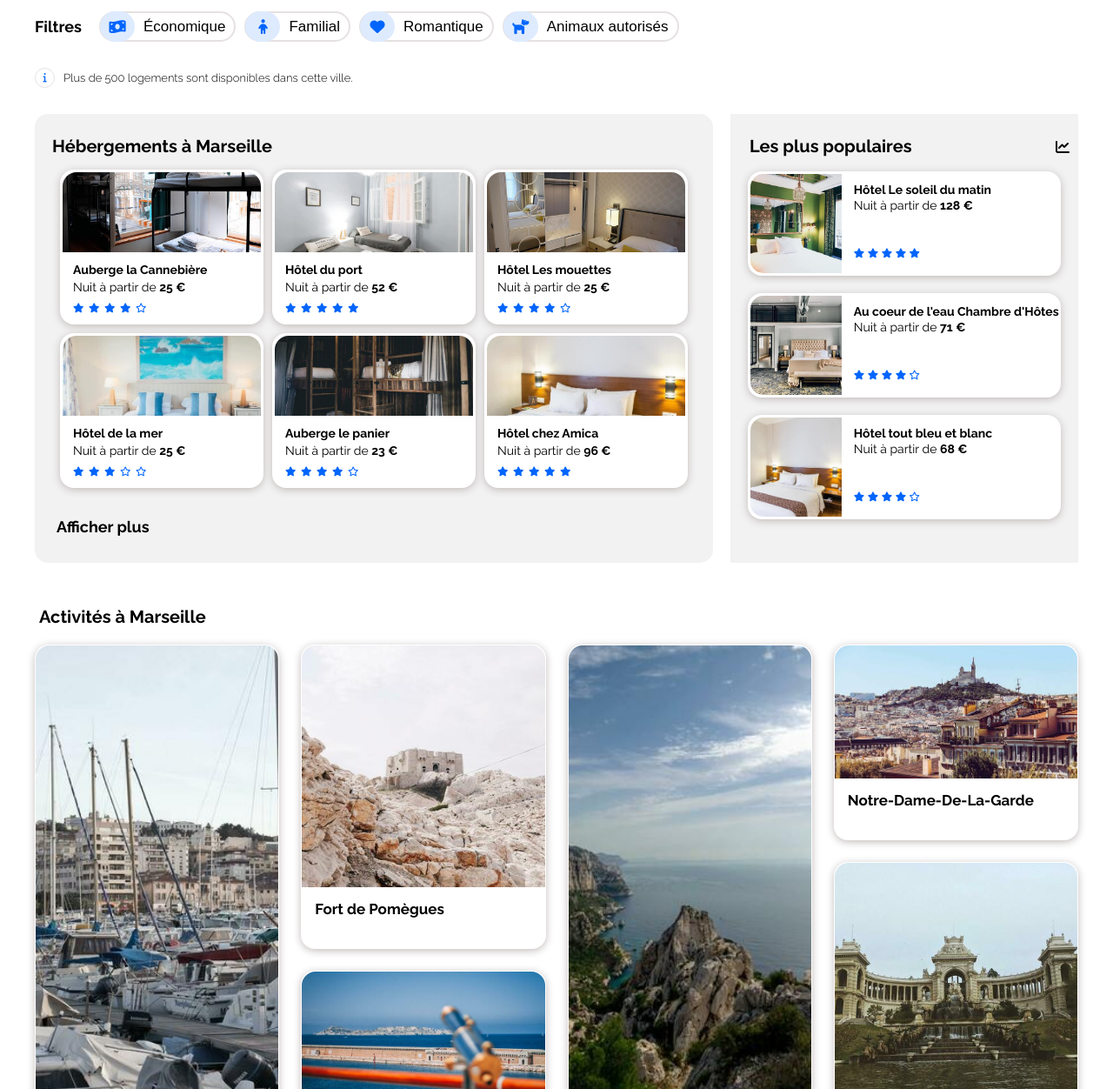
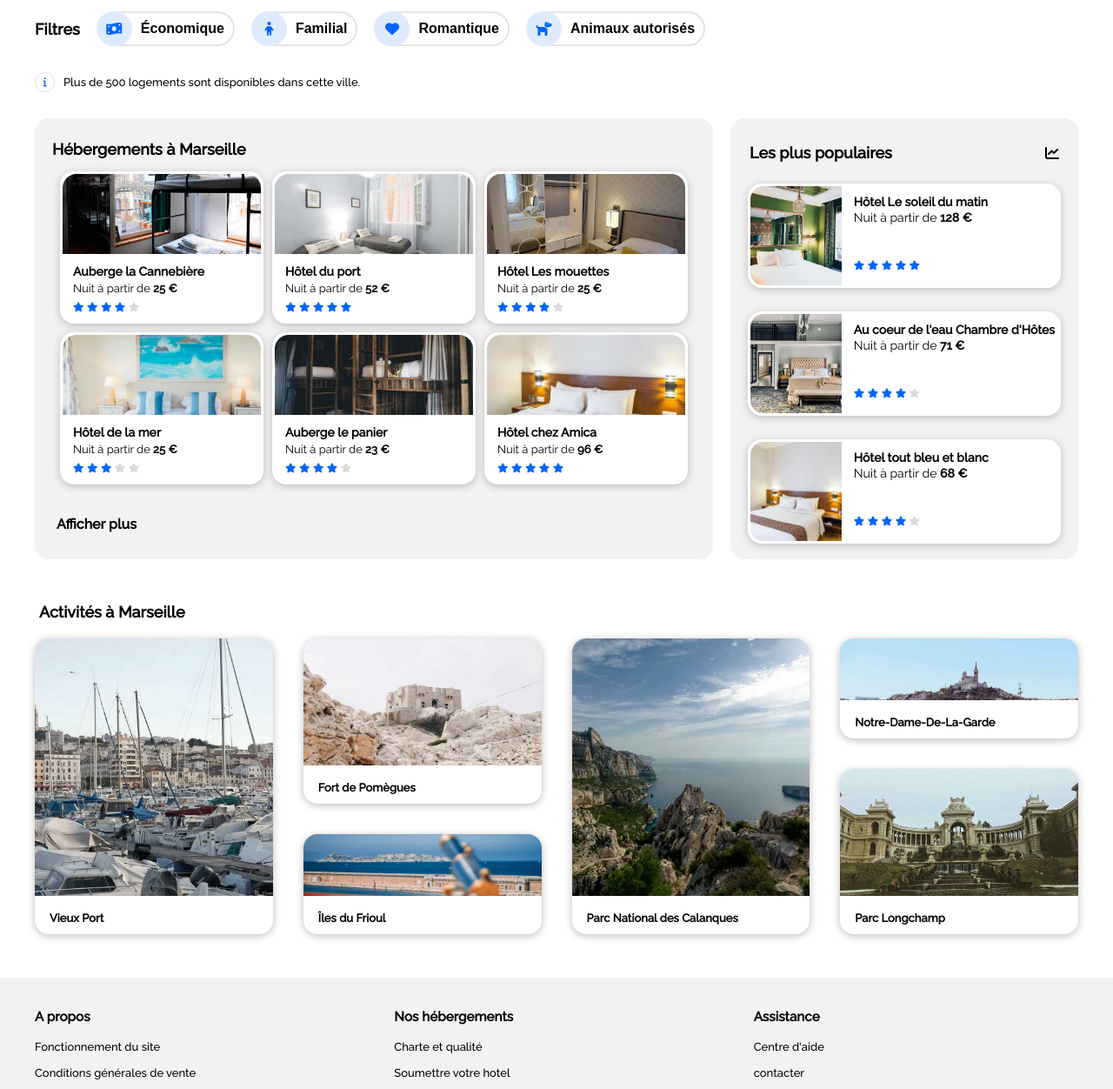
Before and after one commit to pascalinecte91/P2_Booki_-Transformez_maquette, a website: page index.html in a window 1280 px wide. Shown: the part 249-1501 px from the top of the page at 87% size. Drawn offline with Linux system fonts and the light colour scheme.

Commit message:
edit css

```diff
--- a/css/style.css
+++ b/css/style.css
@@ -18,7 +18,7 @@
     --gray-light-box: #c2baba;
     --white-clouds: #ecf0f1;
     --gray-dark: rgb(230, 225, 225);
-    --title-section: 20px;
+    --title-section: 18px;
     --title-section-mobile: 24px;
 }
 
@@ -55,6 +55,10 @@ ul {
     list-style: none;
 }
 
+.starGrey {
+ color: #d9d9d9;
+ font-size: 11px;
+}
 
 /********************
       HEADER
@@ -107,7 +111,7 @@ header {
 
 .searchForm i {
     background-color: var(--gray-light);
-    padding: 20px;
+    padding: 17px;
     height: 51px;
 }
 
@@ -145,8 +149,12 @@ header {
 }
 
 ::placeholder {
-    color: black
+    color: black;
+    font-weight: 800;
+
 }
+
+
 
 /*************************
        SECTION  filters
@@ -167,29 +175,30 @@ header {
     padding-right: 20px;
 }
 
-.filtersBtn .btn-gray-light {
+.btn-gray-light {
     display: flex;
     align-items: center;
-    font-size: 17px;
+    font-size: 16px;
     background-color: white;
-    border: 2px solid rgb(230, 225, 225);
+    border: 2px solid #E3E3E3;
     border-radius: 25px;
     cursor: pointer;
     transition: all 0.2s;
     width: auto;
-    height: 35px;
+    font-weight: 600;
+    height: 40px;
     padding-right: 10px;
-    margin: 10px 10px 10px 0px;
+    margin: 10px 20px 10px 0px;
 
 }
 
 button.btn-gray-light i {
     background-color: var(--blue-light);
     color: var(--blue);
-    margin: 0px 10px 0px -1px;
+    margin: 0px 10px 0px -3px;
     border-radius: 55px;
-    width: 40px;
-    height: 35px;
+    width: 41px;
+    height: 40px;
     display: flex;
     align-items: center;
     justify-content: center;
@@ -198,7 +207,6 @@ button.btn-gray-light i {
 button.btn-gray-light:hover {
     background-color: var(--blue-light);
     color: black;
-
 }
 
 /*****************
@@ -209,7 +217,7 @@ button.btn-gray-light:hover {
     display: flex;
     align-items: center;
     font-size: 13px;
-    font-weight: 300;
+    font-weight: 500;
     padding: 20px 40px 30px 0px;
 }
 
@@ -245,7 +253,7 @@ button.btn-gray-light:hover {
     width: 65%;
     gap: 10px 10px;
     background-color: var(--gray-light);
-    border-radius: 15px;
+    border-radius: 16px;
 }
 
 .hebergements .title {
@@ -268,14 +276,12 @@ button.btn-gray-light:hover {
     box-shadow: 0px 2px 10px var(--gray-light-box);
     padding: 1px 1px 1px 1px;
     border: 2px solid transparent;
-
 }
 
 a:hover.hebergment {
     background-color: var(--blue-light);
     transform: scale(1.05);
     transition: 0.5s;
-
 }
 
 .hebergment img {
@@ -286,7 +292,7 @@ a:hover.hebergment {
 
 }
 
-.hebergment i {
+.hebergment figcaption > i {
     font-size: 11px;
     color: var(--blue);
     padding-bottom: 10px;
@@ -295,22 +301,19 @@ a:hover.hebergment {
 .hebergment figcaption {
     line-height: 20px;
     padding: 5px 5px 0px 12px;
-
+    font-size: 14px;
 }
 
-.hebergment h2,
-p {
-    font-size: 14px;
-    color: black;
+.hebergment  p {
+    font-size: 13px;
 }
-
 
 /**********************/
 
 .plusInfo a {
     color: black;
     font-weight: bold;
-    font-size: 18px;
+    font-size: 16px;
 }
 
 .plusInfo {
@@ -333,7 +336,8 @@ p {
     width: 40%;
     display: flex;
     flex-direction: column;
-
+    justify-content: space-around;
+    border-radius: 16px 16px;
     margin: 0px 0px 0px 20px;
 }
 
@@ -342,13 +346,15 @@ p {
     display: flex;
     justify-content: space-between;
     align-items: baseline;
-    padding: 25px 10px 5px 22px;
+    padding: 25px 22px 5px 22px;
+
 }
 
 .popular .title i {
     color: black;
     font-size: 16px;
 }
+
 
 .popularItem {
     display: flex;
@@ -361,22 +367,16 @@ p {
     box-shadow: 0px 2px 10px var(--gray-light-box);
     height: 120px;
     border: 2px solid transparent;
-
 }
 
 a:hover .popularItem {
     background-color: var(--blue-light);
     transform: scale(1.05);
     transition: 0.5s;
-
 }
 
 .popular a {
     margin-top: -10px;
-}
-
-.popularContent {
-    padding-left: 15px;
 }
 
 .popularItem img {
@@ -385,11 +385,6 @@ a:hover .popularItem {
     width: 30%;
     max-height: 300px;
     border-radius: 16px 0px 0px 16px;
-
-}
-
-.popularName {
-    font-size: 14px;
 }
 
 .popular i {
@@ -398,6 +393,11 @@ a:hover .popularItem {
     padding-bottom: 10px;
 }
 
+ .popular .starGrey i {
+    font-size: 11px;
+    color: #d9d9d9;
+    padding-bottom: 10px;
+}
 .popularItem figcaption {
     flex-wrap: wrap;
     line-height: 18px;
@@ -407,9 +407,8 @@ a:hover .popularItem {
     padding: 10px 0px 8px 8px;
 }
 
-.popular,
-.popularName,
-.popularIcone {
+.popular
+{
     font-size: 14px;
     color: black;
 }
@@ -421,8 +420,8 @@ a:hover .popularItem {
 .activityCards {
     display: grid;
     grid-template-columns: repeat(4, 1fr);
-    grid-template-rows: repeat(5, 100px);
-    gap: 25px;
+    grid-template-rows: repeat(5, 40px);
+    gap: 35px;
     grid-template-areas:
         "One Two Four Five"
         "One Two Four Five"
@@ -438,14 +437,13 @@ a:hover .popularItem {
     background-color: white;
     border-radius: 16px;
     box-shadow: 0px 2px 10px var(--gray-light-box);
-    border: 1px solid transparent;
+    border: -1px solid transparent;
 }
 
 a:hover.activityCard {
     background-color: var(--blue-light);
     transform: scale(1.05);
     transition: 0.5s;
-
 }
 
 .cardOne {
@@ -479,6 +477,10 @@ a:hover.activityCard {
     object-fit: cover;
 }
 
+.ratio {
+    object-position: 50% 30%;
+    object-position: center top;
+}
 .activitTitle {
     font-size: var(--title-section);
     color: black;
@@ -486,7 +488,7 @@ a:hover.activityCard {
 }
 
 .activityPicture {
-    height: calc(100% - 70px);
+    height: calc(100% - 44px);
 }
 
 /* LEGENDE CARD */
@@ -494,11 +496,11 @@ a:hover.activityCard {
     height: 30px;
     display: flex;
     align-items: center;
-    padding-left: 15px;
+    padding-left: 17px;
     color: black;
     font-family: Raleway;
     font-weight: bold;
-    font-size: 17px;
+    font-size: 13px;
     padding-top: 10px;
 }
 
@@ -511,13 +513,14 @@ a:hover.activityCard {
     grid-template-columns: repeat(3, 1fr);
     grid-template-rows: 1fr;
     background: var(--gray-light);
-    padding: 20px 0px 10px 40px;
-    line-height: 35px;
-    font-size: 14px;
+    padding: 30px 0px 10px 40px;
+    line-height: 30px;
+    font-size: 13px;
+    font-weight: 500;
     margin-top: 20px;
 }
  div ul:nth-child(2){
-     padding-top: 20px;
+     padding-top: 5px;
  }
 
  .containerFooter li:hover {
--- a/css/style.mobile.css
+++ b/css/style.mobile.css
@@ -69,6 +69,8 @@ header {
 #search {
     width: 230px;
 }
+
+
 .search p {
     font-size: 17px;
     font-weight: 500;
@@ -170,7 +172,9 @@ button.btn-gray-light i {
 .hebergment figcaption {
     padding: 7px 5px 0px 15px;
 }
-
+a:hover.hebergment {
+    transform: inherit;
+}
 /******************/
 
 .plusInfo {
@@ -244,7 +248,9 @@ h3.popularName {
     font-size: 25px;
 }
 
-
+a:hover .popularItem {
+    transform: inherit
+}
 /*****************
     ACTIVITES
 ******************/
@@ -263,6 +269,7 @@ h3.popularName {
     flex-flow: column;
     margin-bottom: 5px;
     grid-template-columns: repeat(auto-fill, minmax( 1fr));
+    gap: 30px;
 
 }
 
@@ -282,7 +289,10 @@ h3.popularName {
     padding-bottom: 5px;
     height: 45px;
     font-size: 15px;
+}
 
+a:hover.activityCard {
+    transform: inherit;
 }
 /*****************
     FOOTER
--- a/css/style.tablet.css
+++ b/css/style.tablet.css
@@ -23,6 +23,15 @@ main {
 
 .search p {
     font-size: 12px;
+}
+
+
+.fa-search:before {
+    content: 'Rechercher';
+}
+
+.searchForm button {
+    width: 110px;
 }
 
 /*******************
@@ -64,8 +73,6 @@ main {
 }
 a:hover.hebergment {
     transform: inherit;
-    transition: inherit;
-
 }
 
 /*******************/
@@ -77,20 +84,20 @@ h2 {
     color: black;
 }
 
-h2.title {
-    padding: 15px 10px 10px 10px;
-}
-
 /*******************
        POPULAR
 ********************/
 
 .popularItem {
-    height: 260px;
+    height: 237px;
     flex-direction: column;
     align-items: flex-start;
 }
 
+.popular .title {
+    padding: 15px 22px 14px 22px;
+
+}
 .popularItem figcaption {
     padding-left: 10px;
     flex-direction: column;
@@ -109,8 +116,6 @@ figcaption p {
 
 a:hover .popularItem {
     transform: inherit;
-    transition:inherit;
-
 }
 
 /*****************
@@ -119,7 +124,6 @@ a:hover .popularItem {
  .activityCards {
     display: grid;
     grid-template-columns: minmax(min-content, auto);
-    grid-template-rows:auto;
     grid-template-areas:
         "  Two Four Five"
         "  Two Four Five"
@@ -133,8 +137,6 @@ a:hover .popularItem {
 
 a:hover.activityCard {
     transform: inherit;
-    transition: inherit;
-
 }
 
 .activitTitle
@@ -144,6 +146,10 @@ a:hover.activityCard {
     padding: 25px 0px 25px 0px;
 }
 
+.ratio {
+    object-position: 50% 30%;
+    object-position: center top;
+}
 .activitLegend {
     padding: 10px 0px 0px 5px;
     font-size: 14px;
--- a/index.html
+++ b/index.html
@@ -10,9 +10,9 @@
         href="https://cdn.jsdelivr.net/npm/@fortawesome/fontawesome-free@5.15.4/css/fontawesome.min.css"
         integrity="sha384-jLKHWM3JRmfMU0A5x5AkjWkw/EYfGUAGagvnfryNV3F9VqM98XiIH7VBGVoxVSc7" crossorigin="anonymous" />
     <script src="https://kit.fontawesome.com/0bfe0e9acc.js" crossorigin="anonymous"></script>
-    <link rel="preconnect" href="https://fonts.googleapis.com" />
-    <link rel="preconnect" href="https://fonts.gstatic.com" crossorigin />
-    <link href="https://fonts.googleapis.com/css2?family=Raleway:wght@300;400;700&display=swap" rel="stylesheet" />
+    <link rel="preconnect" href="https://fonts.googleapis.com">
+    <link rel="preconnect" href="https://fonts.gstatic.com" crossorigin>
+    <link href="https://fonts.googleapis.com/css2?family=Raleway:wght@300;400;500&display=swap" rel="stylesheet">
     <link rel="stylesheet" href="./css/style.css" />
     <link rel="stylesheet" type="text/css" href="./css/style.desktop.css" media="only screen and (min-width: 992px)" />
     <link rel="stylesheet" type="text/css" href="./css/style.tablet.css"
@@ -74,19 +74,19 @@
 
         <div class="hebergPopular">
             <section class="hebergements">
-                <h2 class="title" id ="hebergements">Hébergements à Marseille</h2>
+                <h3 class="title" id ="hebergements">Hébergements à Marseille</h3>
                 <a class="hebergment" href="#">
                     <figure>
                         <img  src="./images/hebergements/4_small/marcus-loke-WQJvWU_HZFo-unsplash.jpg"
                             alt="annonce-1" />
                         <figcaption>
-                            <h2>Auberge la Cannebière</h2>
-                            <p>Nuit à partir de <strong>25 €</strong></p>
+                            <h4>Auberge la Cannebière</h4>
+                            <p>Nuit à partir de<strong> 25 €</strong></p>
                             <i class="fas fa-star"></i>
                             <i class="fas fa-star"></i>
                             <i class="fas fa-star"></i>
                             <i class="fas fa-star"></i>
-                            <i class="far fa-star"></i>
+                            <span class="starGrey"><i class="fas fa-star"></i></span>
                         </figcaption>
                     </figure>
                 </a>
@@ -95,8 +95,8 @@
                         <img src="./images/hebergements/4_small/fred-kleber-gTbaxaVLvsg-unsplash.jpg"
                             alt="annonce-2" />
                         <figcaption>
-                            <h2 class="nameHotel">Hôtel du port</h2>
-                            <p class="price">Nuit à partir de <strong>52 €</strong></p>
+                            <h4>Hôtel du port</h4>
+                            <p>Nuit à partir de<strong> 52 €</strong></p>
 
                             <i class="fas fa-star"></i>
                             <i class="fas fa-star"></i>
@@ -111,14 +111,14 @@
                         <img src="./images/hebergements/4_small/reisetopia-B8WIgxA_PFU-unsplash.jpg"
                             alt="annonce-3" />
                         <figcaption>
-                            <h2 class="nameHotel">Hôtel Les mouettes</h2>
-                            <p class="price">Nuit à partir de <strong>25 €</strong></p>
+                            <h4>Hôtel Les mouettes</h4>
+                            <p>Nuit à partir de<strong> 25 €</strong></p>
 
                             <i class="fas fa-star"></i>
                             <i class="fas fa-star"></i>
                             <i class="fas fa-star"></i>
                             <i class="fas fa-star"></i>
-                            <i class="far fa-star"></i>
+                            <span class="starGrey"><i class="fas fa-star"></i></span>
                         </figcaption>
                     </figure>
                 </a>
@@ -127,14 +127,14 @@
                         <img src="./images/hebergements/4_small/annie-spratt-Eg1qcIitAuA-unsplash.jpg"
                             alt="annonce-4" />
                         <figcaption>
-                            <h2 class="nameHotel">Hôtel de la mer</h2>
-                            <p class="price">Nuit à partir de <strong>25 €</strong></p>
+                            <h4>Hôtel de la mer</h4>
+                            <p>Nuit à partir de<strong> 25 €</strong></p>
 
                             <i class="fas fa-star"></i>
                             <i class="fas fa-star"></i>
                             <i class="fas fa-star"></i>
-                            <i class="far fa-star"></i>
-                            <i class="far fa-star"></i>
+                            <span class="starGrey"><i class="fas fa-star"></i></span>
+                            <span class="starGrey"><i class="fas fa-star"></i></span>
                         </figcaption>
 
                     </figure>
@@ -144,13 +144,13 @@
                         <img src="./images/hebergements/4_small/nicate-lee-kT-ZyaiwBe0-unsplash.jpg"
                             alt="annonce-5" />
                         <figcaption>
-                            <h2 class="nameHotel">Auberge le panier</h2>
-                            <p class="price">Nuit à partir de <strong>23 €</strong></p>
+                            <h4>Auberge le panier</h4>
+                            <p>Nuit à partir de<strong> 23 €</strong></p>
                             <i class="fas fa-star"></i>
                             <i class="fas fa-star"></i>
                             <i class="fas fa-star"></i>
                             <i class="fas fa-star"></i>
-                            <i class="far fa-star"></i>
+                            <span class="starGrey"><i class="fas fa-star"></i></span>
                         </figcaption>
                     </figure>
                 </a>
@@ -160,8 +160,8 @@
                             src="./images/hebergements/4_small/febrian-zakaria-sjvU0THccQA-unsplash.jpg"
                             alt="annonce-6" />
                         <figcaption>
-                            <h2 class="nameHotel">Hôtel chez Amica</h2>
-                            <p class="price">Nuit à partir de <strong>96 € </strong></p>
+                            <h4>Hôtel chez Amica</h4>
+                            <p>Nuit à partir de<strong> 96 € </strong></p>
 
                             <i class="fas fa-star"></i>
                             <i class="fas fa-star"></i>
@@ -187,18 +187,18 @@
                     <img src="./images/hebergements/4_small/emile-guillemot-Bj_rcSC5XfE-unsplash.jpg"
                         alt="popular1" />
                     <figcaption>
-                        <div class="starFigcaption">
-                            <h3 class="popularName">Hôtel Le soleil du matin</h3>
-                            <p class="popularIcone">
-                                Nuit à partir de <strong>128 €</strong>
+                        <div>
+                            <h4>Hôtel Le soleil du matin</h4>
+                            <p>Nuit à partir de<strong> 128 €</strong>
                             </p>
                         </div>
-                        <div class="starFigcaption">
+                        <div>
                             <i class="fas fa-star"></i>
                             <i class="fas fa-star"></i>
                             <i class="fas fa-star"></i>
                             <i class="fas fa-star"></i>
                             <i class="fas fa-star"></i>
+
                         </div>
                     </figcaption>
                 </figure>
@@ -208,18 +208,17 @@
                     <img src="./images/hebergements/4_small/aw-creative-VGs8z60yT2c-unsplash.jpg"
                         alt="popular2" />
                     <figcaption>
-                        <div class="titleFigcaption">
-                            <h3 class="popularName">Au coeur de l'eau Chambre d'Hôtes</h3>
-                            <p class="popularIcone">
-                                Nuit à partir de <strong>71 €</strong>
+                        <div>
+                            <h4>Au coeur de l'eau Chambre d'Hôtes</h4>
+                            <p>Nuit à partir de<strong> 71 €</strong>
                             </p>
                         </div>
-                        <div class="starFigcaption">
+                        <div>
                             <i class="fas fa-star"></i>
                             <i class="fas fa-star"></i>
                             <i class="fas fa-star"></i>
                             <i class="fas fa-star"></i>
-                            <i class="far fa-star"></i>
+                            <span class="starGrey"><i class="fas fa-star"></i></span>
                         </div>
                     </figcaption>
                 </figure>
@@ -229,18 +228,17 @@
                     <img class="popularImg" src="./images/hebergements/4_small/febrian-zakaria-sjvU0THccQA-unsplash.jpg"
                         alt="popular3" />
                     <figcaption>
-                        <div class="titleFigcaption">
-                            <h3 class="popularName">Hôtel tout bleu et blanc</h3>
-                            <p class="popularIcone">
-                                Nuit à partir de <strong>68 €</strong>
+                        <div>
+                            <h4>Hôtel tout bleu et blanc</h4>
+                            <p>Nuit à partir de<strong> 68 €</strong>
                             </p>
                         </div>
-                        <div class="starFigcaption">
+                        <div>
                             <i class="fas fa-star"></i>
                             <i class="fas fa-star"></i>
                             <i class="fas fa-star"></i>
                             <i class="fas fa-star"></i>
-                            <i class="far fa-star"></i>
+                            <span class="starGrey"><i class="fas fa-star"></i></span>
                         </div>
                     </figcaption>
                 </figure>
@@ -310,22 +308,22 @@
     <!--footer-->
     <footer class="containerFooter">
         <div>
-            <h2>A propos</h2>
+            <h3>A propos</h3>
             <ul>
                 <li><a href="#">Fonctionnement du site</a></li>
-                <li><a href="#">Conditions générales des </a></li>
-                <li><a href="#">Données et confidentialités</a></li>
+                <li><a href="#">Conditions générales de vente </a></li>
+                <li><a href="#">Données et confidentialité</a></li>
             </ul>
         </div>
         <div>
-            <h2>Nos hébergements</h2>
+            <h3>Nos hébergements</h3>
             <ul>
                 <li><a href="#">Charte et qualité</a></li>
                     <li><a href="#">Soumettre votre hotel</a></li>
             </ul>
         </div>
         <div>
-            <h2>Assistance</h2>
+            <h3>Assistance</h3>
             <ul>
                 <li><a href="#">Centre d'aide</a></li>
                 <li><a href="#"> contacter</a></li>
```
Also changed, not shown: README.md, 1 other file.
